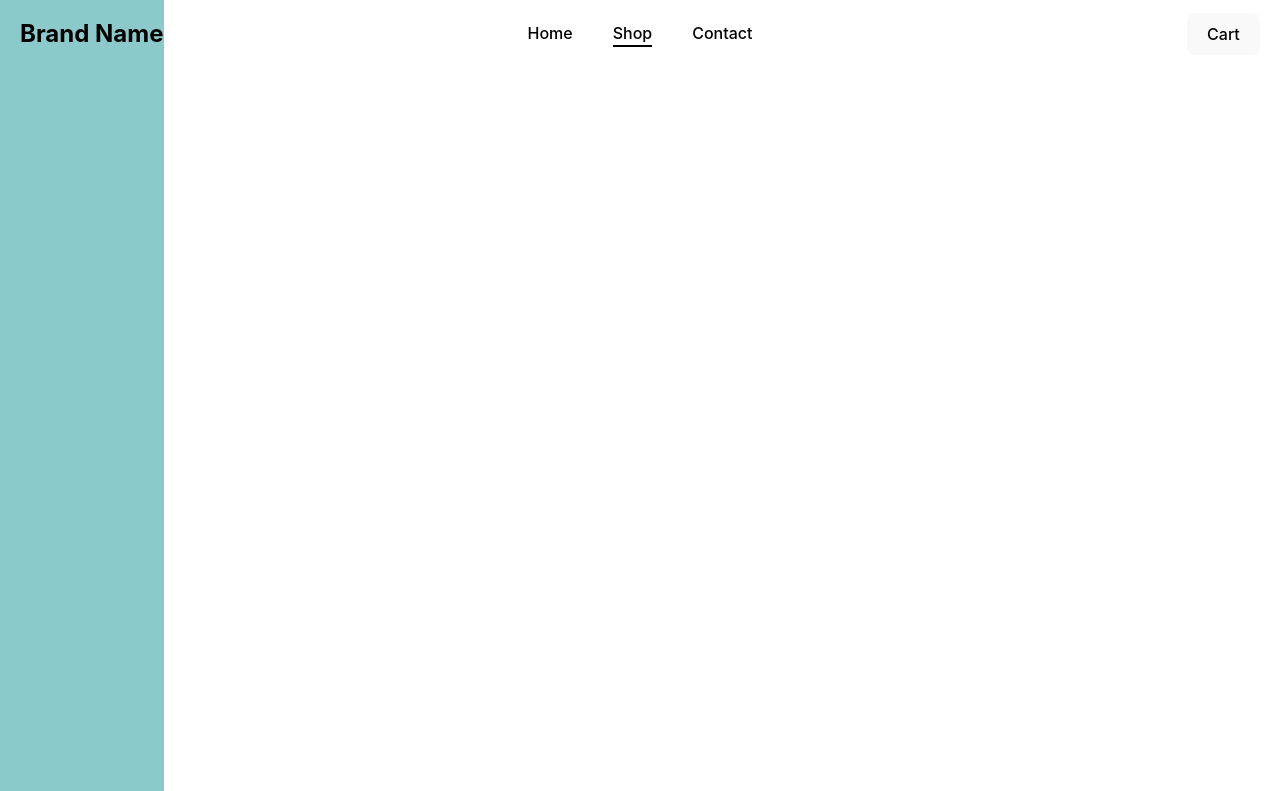
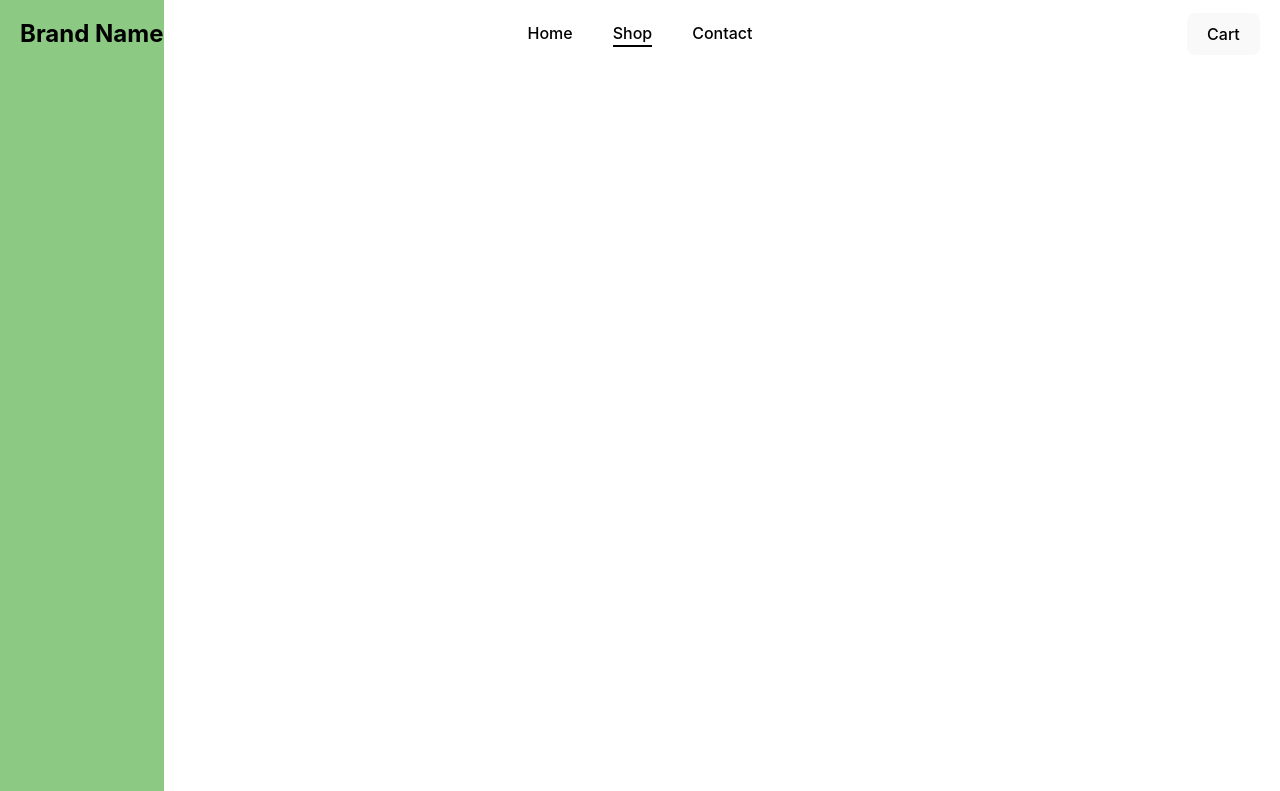
Before and after one commit to DewaldFourie/shopping-cart-app, a React (Vite) app: page /shop in a window 1280 px wide. Shown: the top 791 px of the page. Built offline with nearby package versions, Linux system fonts and the light colour scheme.

Commit message:
created css files for app components

```diff
--- a/src/App.css
+++ b/src/App.css
@@ -1,13 +1,3 @@
 body {
   margin: 0;
 }
-
-.content {
-  display: flex;
-  align-items: center;
-  justify-content: center;
-  height: 200vh;
-  background-color: rgb(140, 201, 203);
-  width: 100%;
-  max-width: 100%;
-}
--- a/src/components/Contact.jsx
+++ b/src/components/Contact.jsx
@@ -1,6 +1,7 @@
 import Navbar from "./Navbar";
 import Footer from "./Footer";
 import { useEffect } from "react";
+import './styles/contact.css'
 
 const Contact = () => {
 
@@ -12,7 +13,7 @@ const Contact = () => {
     return (
         <>
             <Navbar />
-            <div className="content">
+            <div className="contact-content">
                 <span>This is the Contact Page</span>
             </div>
             <Footer />
--- a/src/components/Home.jsx
+++ b/src/components/Home.jsx
@@ -1,6 +1,7 @@
 import Navbar from "./Navbar";
 import Footer from "./Footer";
 import { useEffect } from "react";
+import './styles/home.css'
 
 const Home = () => {
 
@@ -12,7 +13,7 @@ const Home = () => {
     return (
         <>
             <Navbar />
-            <div className="content">
+            <div className="home-content">
                 <span>This is the Home Page</span>
             </div>
             <Footer />
--- a/src/components/Shop.jsx
+++ b/src/components/Shop.jsx
@@ -1,6 +1,7 @@
 import Navbar from "./Navbar";
 import Footer from "./Footer";
 import { useEffect } from "react";
+import './styles/shop.css'
 
 const Shop = () => {
 
@@ -12,7 +13,7 @@ const Shop = () => {
     return (
         <>
             <Navbar />
-            <div className="content">
+            <div className="shop-content">
                 <span>This is the Shop page</span>
             </div>
             <Footer />
--- /dev/null
+++ b/src/components/styles/contact.css
@@ -0,0 +1,9 @@
+.contact-content {
+    display: flex;
+    align-items: center;
+    justify-content: center;
+    height: 200vh;
+    background-color: rgb(175, 140, 203);
+    width: 100%;
+    max-width: 100%;
+}
--- /dev/null
+++ b/src/components/styles/home.css
@@ -0,0 +1,9 @@
+.home-content {
+    display: flex;
+    align-items: center;
+    justify-content: center;
+    height: 200vh;
+    background-color: rgb(140, 201, 203);
+    width: 100%;
+    max-width: 100%;
+}
--- /dev/null
+++ b/src/components/styles/shop.css
@@ -0,0 +1,9 @@
+.shop-content {
+    display: flex;
+    align-items: center;
+    justify-content: center;
+    height: 200vh;
+    background-color: rgb(140, 202, 132);
+    width: 100%;
+    max-width: 100%;
+}
```
